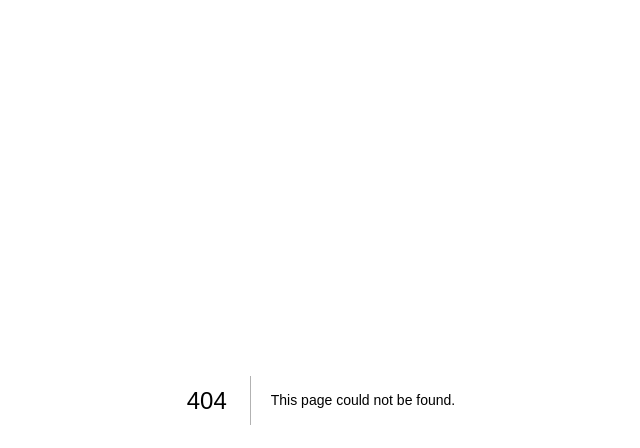
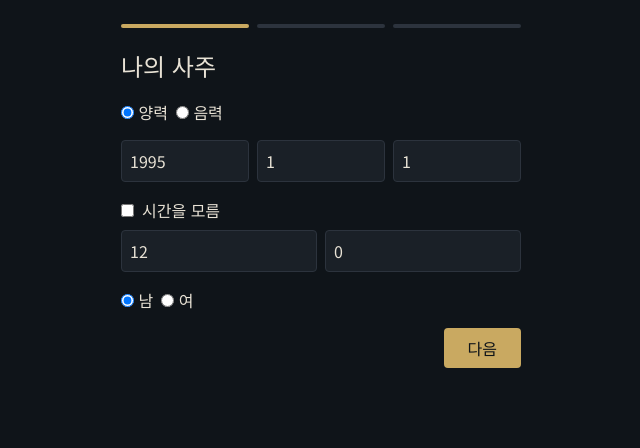
Before and after one commit to yebining/saju, a Next.js app: page /check in a window 1280 px wide. Before the commit this address had no page. Shown: the top 448 px of the page, without its empty margins (319-959 px from the left). Built offline with nearby package versions, Linux system fonts and the light colour scheme.

Commit message:
feat: 3-step input form with lunar/solar toggle and time-unknown option

```diff
--- /dev/null
+++ b/src/app/check/page.tsx
@@ -0,0 +1,16 @@
+"use client";
+import { useRouter } from "next/navigation";
+import { InputForm } from "@/components/input-form";
+import { FullInput } from "@/types";
+
+export default function CheckPage() {
+  const router = useRouter();
+
+  const handleSubmit = (input: FullInput) => {
+    sessionStorage.setItem("saju_input", JSON.stringify(input));
+    const tempId = crypto.randomUUID();
+    router.push(`/manse/${tempId}`);
+  };
+
+  return <InputForm onSubmit={handleSubmit} />;
+}
--- /dev/null
+++ b/src/components/input-form.tsx
@@ -0,0 +1,126 @@
+"use client";
+import { useState } from "react";
+import { PersonInput, RelationContext, FullInput } from "@/types";
+
+type Props = { onSubmit: (input: FullInput) => void };
+
+export function InputForm({ onSubmit }: Props) {
+  const [step, setStep] = useState<1 | 2 | 3>(1);
+  const [me, setMe] = useState<PersonInput>(initialPerson());
+  const [them, setThem] = useState<PersonInput>(initialPerson());
+  const [context, setContext] = useState<RelationContext>({
+    knownDuration: "1_3_months",
+    currentStage: "talking",
+    freeNote: "",
+  });
+
+  return (
+    <div className="max-w-md mx-auto p-6">
+      <ProgressBar step={step} />
+      {step === 1 && <PersonStep value={me} onChange={setMe} title="나의 사주" onNext={() => setStep(2)} />}
+      {step === 2 && <PersonStep value={them} onChange={setThem} title="상대의 사주" onNext={() => setStep(3)} onBack={() => setStep(1)} />}
+      {step === 3 && <ContextStep value={context} onChange={setContext} onSubmit={() => onSubmit({ me, them, context })} onBack={() => setStep(2)} />}
+    </div>
+  );
+}
+
+function initialPerson(): PersonInput {
+  return { year: 1995, month: 1, day: 1, hour: 12, minute: 0, isLunar: false, isLeapMonth: false, gender: "male" };
+}
+
+function ProgressBar({ step }: { step: 1 | 2 | 3 }) {
+  return (
+    <div className="flex gap-2 mb-6">
+      {[1, 2, 3].map(i => (
+        <div key={i} className={`h-1 flex-1 rounded ${i <= step ? "bg-accent" : "bg-border"}`} />
+      ))}
+    </div>
+  );
+}
+
+function PersonStep({ value, onChange, title, onNext, onBack }: {
+  value: PersonInput; onChange: (v: PersonInput) => void;
+  title: string; onNext: () => void; onBack?: () => void;
+}) {
+  const [hourUnknown, setHourUnknown] = useState(value.hour === null);
+  return (
+    <div className="space-y-4">
+      <h2 className="text-2xl">{title}</h2>
+      <div className="flex gap-2">
+        <label><input type="radio" checked={!value.isLunar} onChange={() => onChange({ ...value, isLunar: false })} /> 양력</label>
+        <label><input type="radio" checked={value.isLunar} onChange={() => onChange({ ...value, isLunar: true })} /> 음력</label>
+      </div>
+      <div className="grid grid-cols-3 gap-2">
+        <input type="number" min="1900" max="2026" value={value.year} onChange={e => onChange({ ...value, year: +e.target.value })} placeholder="년" className="bg-card border border-border p-2 rounded" />
+        <input type="number" min="1" max="12" value={value.month} onChange={e => onChange({ ...value, month: +e.target.value })} placeholder="월" className="bg-card border border-border p-2 rounded" />
+        <input type="number" min="1" max="31" value={value.day} onChange={e => onChange({ ...value, day: +e.target.value })} placeholder="일" className="bg-card border border-border p-2 rounded" />
+      </div>
+      {value.isLunar && (
+        <label className="flex items-center gap-2">
+          <input type="checkbox" checked={value.isLeapMonth} onChange={e => onChange({ ...value, isLeapMonth: e.target.checked })} />
+          윤달
+        </label>
+      )}
+      <div>
+        <label className="flex items-center gap-2">
+          <input type="checkbox" checked={hourUnknown} onChange={e => {
+            setHourUnknown(e.target.checked);
+            onChange({ ...value, hour: e.target.checked ? null : 12, minute: e.target.checked ? null : 0 });
+          }} />
+          시간을 모름
+        </label>
+        {!hourUnknown && (
+          <div className="grid grid-cols-2 gap-2 mt-2">
+            <input type="number" min="0" max="23" value={value.hour ?? 0} onChange={e => onChange({ ...value, hour: +e.target.value })} placeholder="시" className="bg-card border border-border p-2 rounded" />
+            <input type="number" min="0" max="59" value={value.minute ?? 0} onChange={e => onChange({ ...value, minute: +e.target.value })} placeholder="분" className="bg-card border border-border p-2 rounded" />
+          </div>
+        )}
+      </div>
+      <div className="flex gap-2">
+        <label><input type="radio" checked={value.gender === "male"} onChange={() => onChange({ ...value, gender: "male" })} /> 남</label>
+        <label><input type="radio" checked={value.gender === "female"} onChange={() => onChange({ ...value, gender: "female" })} /> 여</label>
+      </div>
+      <div className="flex justify-between">
+        {onBack && <button onClick={onBack} className="text-muted">이전</button>}
+        <button onClick={onNext} className="ml-auto bg-accent text-bg px-6 py-2 rounded">다음</button>
+      </div>
+    </div>
+  );
+}
+
+function ContextStep({ value, onChange, onSubmit, onBack }: {
+  value: RelationContext; onChange: (v: RelationContext) => void;
+  onSubmit: () => void; onBack: () => void;
+}) {
+  return (
+    <div className="space-y-4">
+      <h2 className="text-2xl">관계 맥락</h2>
+      <div>
+        <p className="mb-2">서로 안 지 얼마나 됐어요?</p>
+        <select value={value.knownDuration} onChange={e => onChange({ ...value, knownDuration: e.target.value as RelationContext["knownDuration"] })} className="bg-card border border-border p-2 rounded w-full">
+          <option value="less_than_month">한 달 미만</option>
+          <option value="1_3_months">1~3개월</option>
+          <option value="3_6_months">3~6개월</option>
+          <option value="over_6_months">6개월 이상</option>
+        </select>
+      </div>
+      <div>
+        <p className="mb-2">지금 어떤 단계예요?</p>
+        <select value={value.currentStage} onChange={e => onChange({ ...value, currentStage: e.target.value as RelationContext["currentStage"] })} className="bg-card border border-border p-2 rounded w-full">
+          <option value="before_meet">아직 안 만남 (소개팅 전)</option>
+          <option value="after_meet">한두 번 만남</option>
+          <option value="talking">자주 연락 중</option>
+          <option value="near_dating">사귈락 말락</option>
+        </select>
+      </div>
+      <div>
+        <p className="mb-2">한 줄로 더 알리고 싶은 점 (선택)</p>
+        <input value={value.freeNote} onChange={e => onChange({ ...value, freeNote: e.target.value })} maxLength={80} className="bg-card border border-border p-2 rounded w-full" placeholder="예: 나이 차이가 큰 편이에요" />
+      </div>
+      <div className="flex justify-between">
+        <button onClick={onBack} className="text-muted">이전</button>
+        <button onClick={onSubmit} className="bg-accent text-bg px-6 py-2 rounded">사주 보러 가기</button>
+      </div>
+    </div>
+  );
+}
--- /dev/null
+++ b/src/types/index.ts
@@ -0,0 +1,22 @@
+export type PersonInput = {
+  year: number;
+  month: number;
+  day: number;
+  hour: number | null;
+  minute: number | null;
+  isLunar: boolean;
+  isLeapMonth: boolean;
+  gender: "male" | "female";
+};
+
+export type RelationContext = {
+  knownDuration: "less_than_month" | "1_3_months" | "3_6_months" | "over_6_months";
+  currentStage: "before_meet" | "after_meet" | "talking" | "near_dating";
+  freeNote: string;
+};
+
+export type FullInput = {
+  me: PersonInput;
+  them: PersonInput;
+  context: RelationContext;
+};
```
